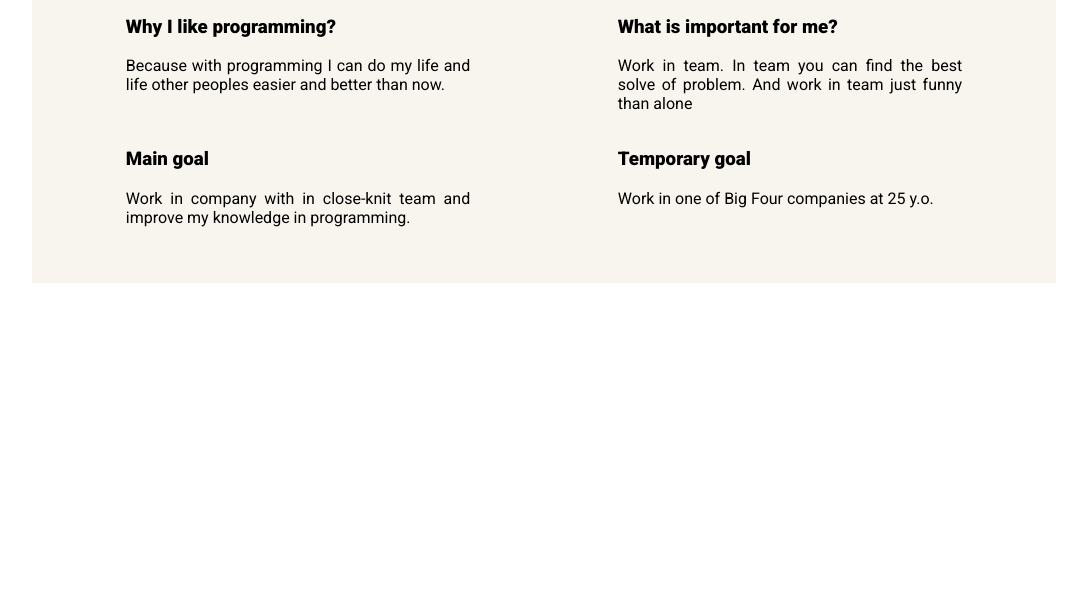
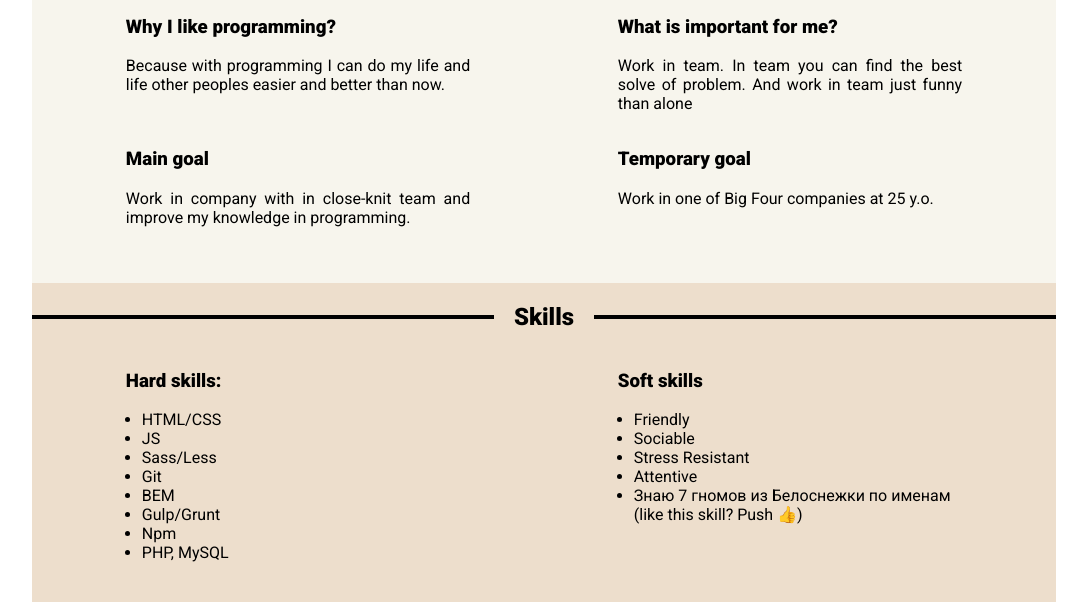
Before and after one commit to kalinatimka/rsschool-cv, a plain HTML site: page index.html in a window 1280 px wide. Shown: the part 448-1050 px from the top of the page, without its empty margins (96-1183 px from the left). Before the commit the page ends 800 px from the top, so only its background shows below. Drawn offline with Linux system fonts and the light colour scheme.

Commit message:
feat: add "Skills" section

```diff
--- a/index.html
+++ b/index.html
@@ -14,10 +14,10 @@
       <h1>Resume</h1>
       <ul class="header-menu">
         <li>
-          <a class="button" href="#">Summary</a>
+          <a class="button" href="#summary">Summary</a>
         </li>
         <li>
-          <a class="button" href="#">Skills</a>
+          <a class="button" href="#skills">Skills</a>
         </li>
         <li>
           <a class="button" href="#">Experience</a>
@@ -68,7 +68,7 @@
         </div>
       </article>
     </section>
-    <section class="container summary">
+    <section class="container summary" id="summary">
       <h2 class="section-header">Summary</h2>
       <article>
         <h3>Why I like programming?</h3>
@@ -96,6 +96,32 @@
         </p>
       </article>
     </section>
+    <section class="container skills" id="skills">
+      <h2 class="section-header">Skills</h2>
+      <div>
+        <h3>Hard skills:</h3>
+        <ul>
+            <li>HTML/CSS</li>
+            <li>JS</li>
+            <li>Sass/Less</li>
+            <li>Git</li>
+            <li>BEM</li>
+            <li>Gulp/Grunt</li>
+            <li>Npm</li>
+            <li>PHP, MySQL</li>
+        </ul>
+      </div>
+      <div>
+        <h3>Soft skills</h3>
+        <ul>
+            <li>Friendly</li>
+            <li>Sociable</li>
+            <li>Stress Resistant</li>
+            <li>Attentive</li>
+            <li>Знаю 7 гномов из Белоснежки по именам (like this skill? Push 👍)</li>
+        </ul>
+      </div>
+    </section>
   </main>
   <footer>
 
--- a/style.css
+++ b/style.css
@@ -66,10 +66,6 @@ header h1 {
   outline: none;
 }
 
-.about-me {
-  background-color: #eddecc;
-}
-
 .section-header {
   margin: 0;
   padding-top: 20px;
@@ -99,6 +95,7 @@ header h1 {
 }
 
 .about-me {
+  background-color: #eddecc;
   padding-bottom: 40px;
 }
 
@@ -168,3 +165,25 @@ header h1 {
   flex-grow: 1;
   width: 100%;
 }
+
+.skills {
+  background-color: #eddecc;
+  display: flex;
+  flex-wrap: wrap;
+  justify-content: space-around;
+  padding-bottom: 40px;
+}
+
+.skills .section-header {
+  width: 100%;
+  flex-grow: 1;
+}
+
+.skills div {
+  width: 35%;
+}
+
+.skills ul {
+  margin: 0;
+  padding-left: 16px;
+}
```
